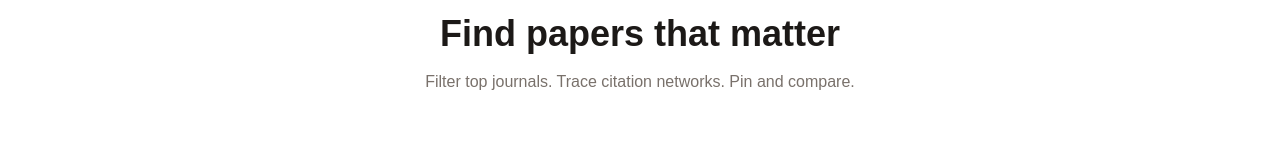
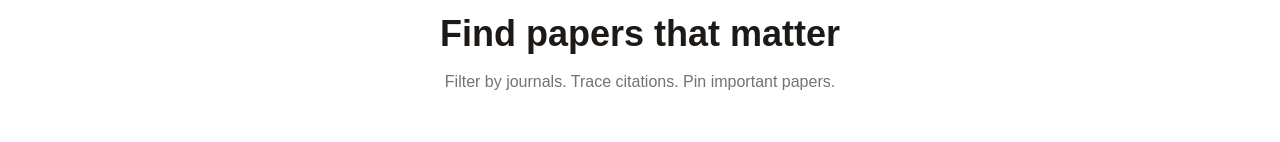
Before and after one commit to npasquier/paperazzi, a Next.js app: page / in a window 1280 px wide. Shown: the part 182-324 px from the top of the page. Built offline with nearby package versions, Linux system fonts and the light colour scheme.

Commit message:
Update welcoming page text : compare

```diff
--- a/app/page.tsx
+++ b/app/page.tsx
@@ -20,7 +20,7 @@ export default function Page() {
 
       {/* Subtext */}
       <p className='text-stone-500 text-center max-w-md mb-12'>
-        Filter top journals. Trace citation networks. Pin and compare.
+        Filter by journals. Trace citations. Pin important papers.
       </p>
 
       {/* Visual preview of the app layout */}
```
